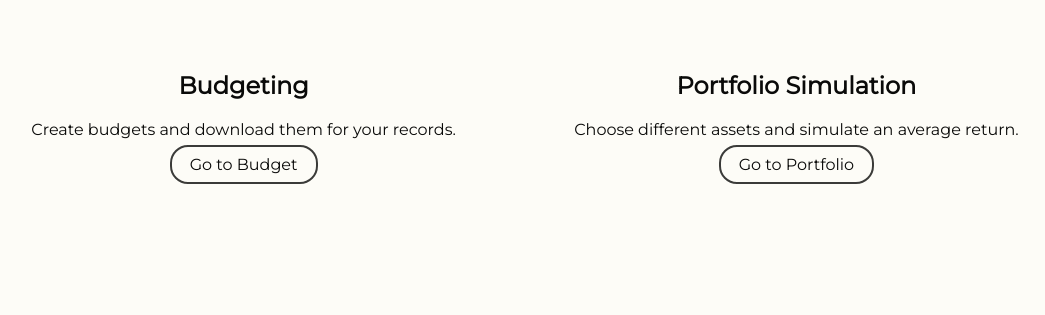
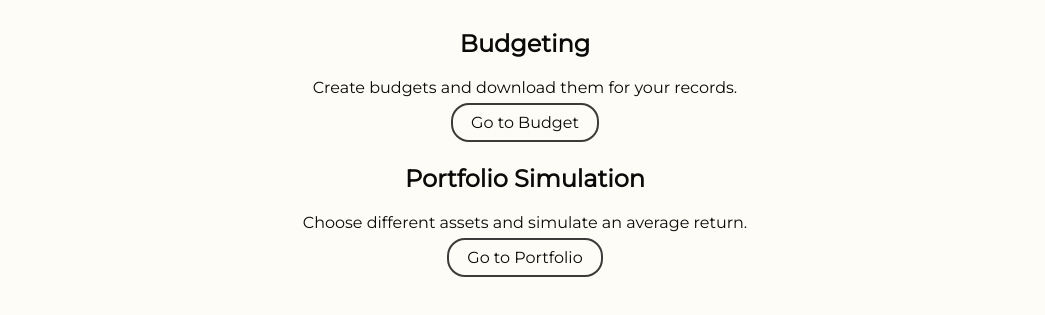
Before and after one commit to Kchao1910/PFM-3.0, a plain HTML site: page docs/index.html in a window 1280 px wide. Shown: the part 201-516 px from the top of the page, without its empty margins (115-1160 px from the left). Drawn offline with Linux system fonts and the light colour scheme; files that its build step writes are made by us from their sources.

Commit message:
Fixed home page style

```diff
--- a/docs/index.css
+++ b/docs/index.css
@@ -187,6 +187,11 @@ p {
   .logo {
     text-align: center;
   }
+
+  .tool-option-wrapper {
+    display: flex;
+    justify-content: space-evenly;
+  }
 }
 
 @media screen and (max-width: 579px) {
--- a/docs/index.html
+++ b/docs/index.html
@@ -22,7 +22,7 @@
   <main>
     <h1>Simple Tools for Personal Finance.</h1>
 
-    <div class="tool-wrapper">
+    <div class="tool-option-wrapper">
       <section>
         <h2>Budgeting</h2>
         <p>Create budgets and download them for your records.</p>
```
